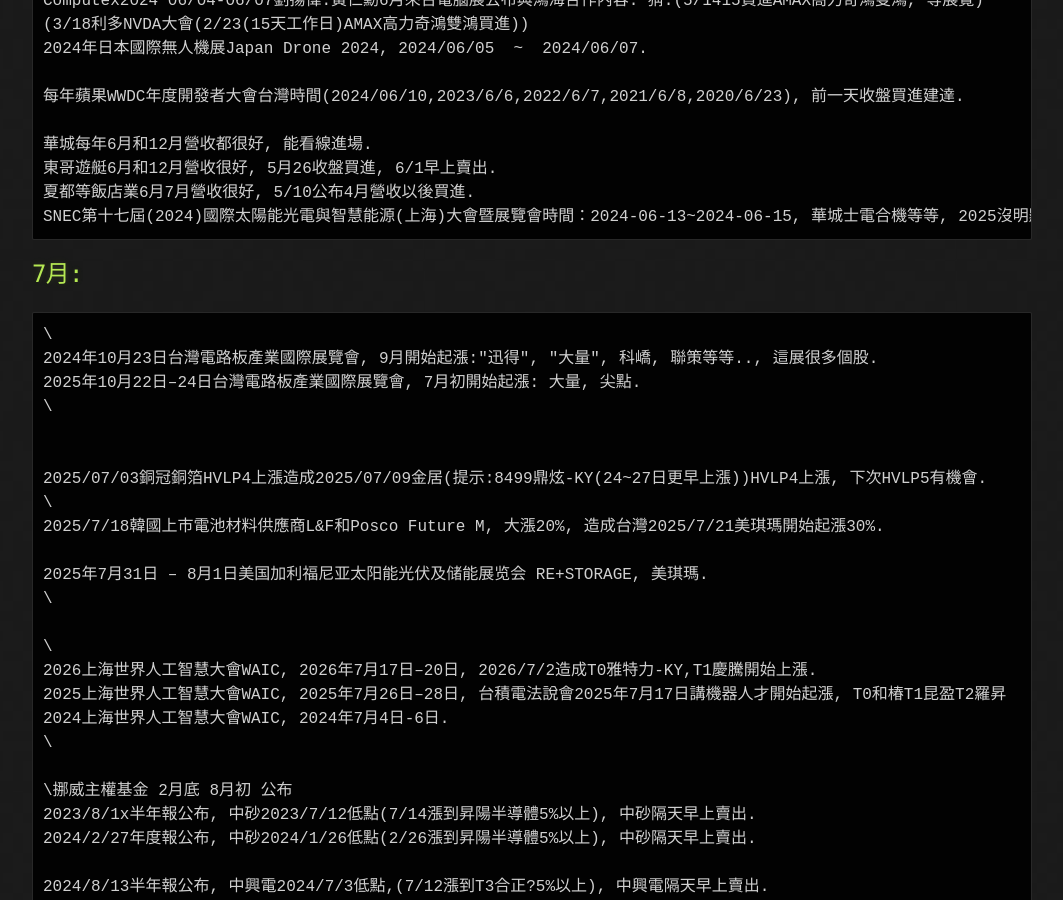
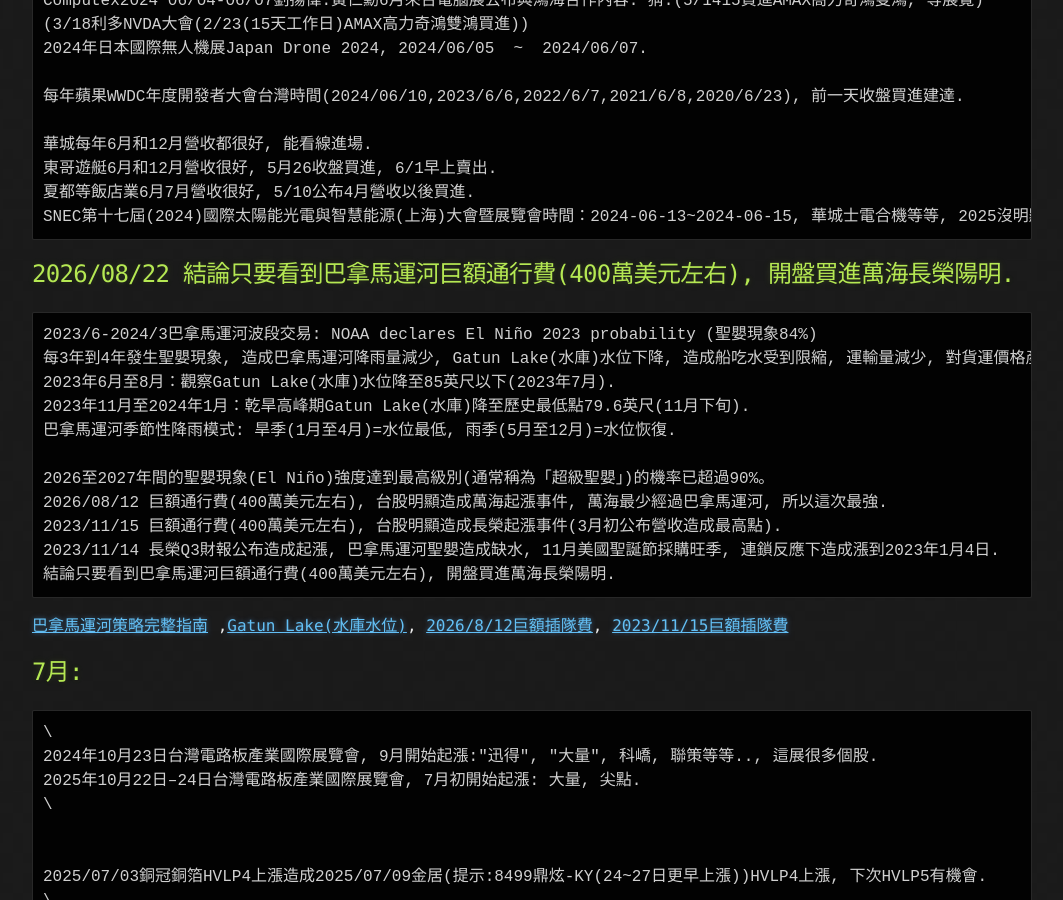
Before and after one commit to lepg5487/Stock_God, a Jekyll site: the page built from experience.md, in a window 1280 px wide and 900 px high, scrolled down 14104 px. Shown: the whole window, without its empty margins (108-1171 px from the left). Built offline with Jekyll 4.4.1, drawn with Linux system fonts in a browser that asks for light colours; our own code applies the rules of GitHub Pages for plain Markdown files.

Commit message:
Update experience.md

````diff
--- a/experience.md
+++ b/experience.md
@@ -568,6 +568,22 @@
 夏都等飯店業6月7月營收很好, 5/10公布4月營收以後買進.
 SNEC第十七屆(2024)國際太陽能光電與智慧能源(上海)大會暨展覽會時間：2024-06-13~2024-06-15, 華城士電合機等等, 2025沒明顯漲.
 ```
+## 2026/08/22 結論只要看到巴拿馬運河巨額通行費(400萬美元左右), 開盤買進萬海長榮陽明.
+```
+2023/6-2024/3巴拿馬運河波段交易: NOAA declares El Niño 2023 probability (聖嬰現象84%)
+每3年到4年發生聖嬰現象, 造成巴拿馬運河降雨量減少, Gatun Lake(水庫)水位下降, 造成船吃水受到限縮, 運輸量減少, 對貨運價格產生可預測的影響。
+2023年6月至8月：觀察Gatun Lake(水庫)水位降至85英尺以下(2023年7月).
+2023年11月至2024年1月：乾旱高峰期Gatun Lake(水庫)降至歷史最低點79.6英尺(11月下旬).
+巴拿馬運河季節性降雨模式: 旱季(1月至4月)=水位最低, 雨季(5月至12月)=水位恢復.
+
+2026至2027年間的聖嬰現象(El Niño)強度達到最高級別(通常稱為「超級聖嬰」)的機率已超過90%。
+2026/08/12 巨額通行費(400萬美元左右), 台股明顯造成萬海起漲事件, 萬海最少經過巴拿馬運河, 所以這次最強.
+2023/11/15 巨額通行費(400萬美元左右), 台股明顯造成長榮起漲事件(3月初公布營收造成最高點).
+2023/11/14 長榮Q3財報公布造成起漲, 巴拿馬運河聖嬰造成缺水, 11月美國聖誕節採購旺季, 連鎖反應下造成漲到2023年1月4日.
+結論只要看到巴拿馬運河巨額通行費(400萬美元左右), 開盤買進萬海長榮陽明.
+```
+[巴拿馬運河策略完整指南](https://content.ballastmarkets.com/chokepoints/panama-canal/#forecast-capacity) ,[Gatun Lake(水庫水位)](https://panama.aquaticinformatics.net/Data/Dashboard/1), [2026/8/12巨額插隊費](https://www.ctee.com.tw/news/20260812701931-430704), [2023/11/15巨額插隊費](https://tw.news.yahoo.com/share/abae60ef-c7ec-3fe9-92b1-8011c7d3dded)
+
 ## 7月:
 ```
 \
````
